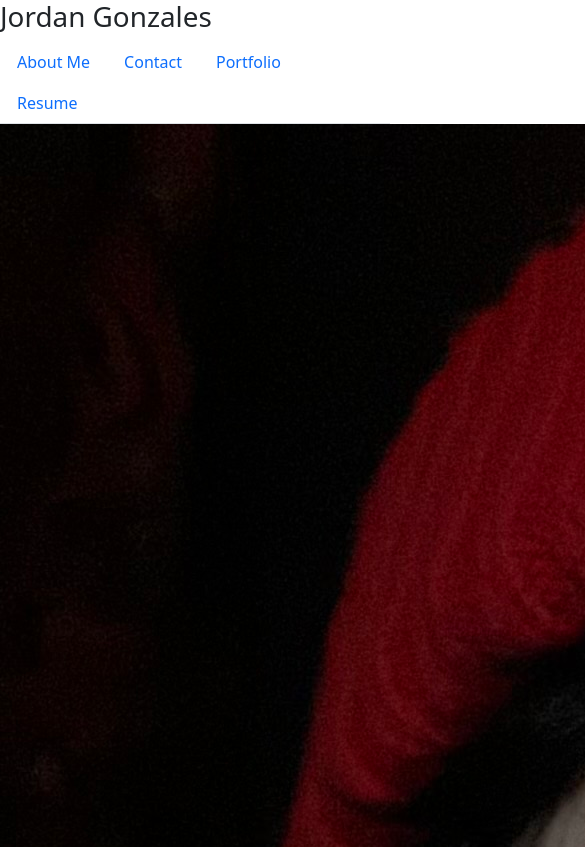
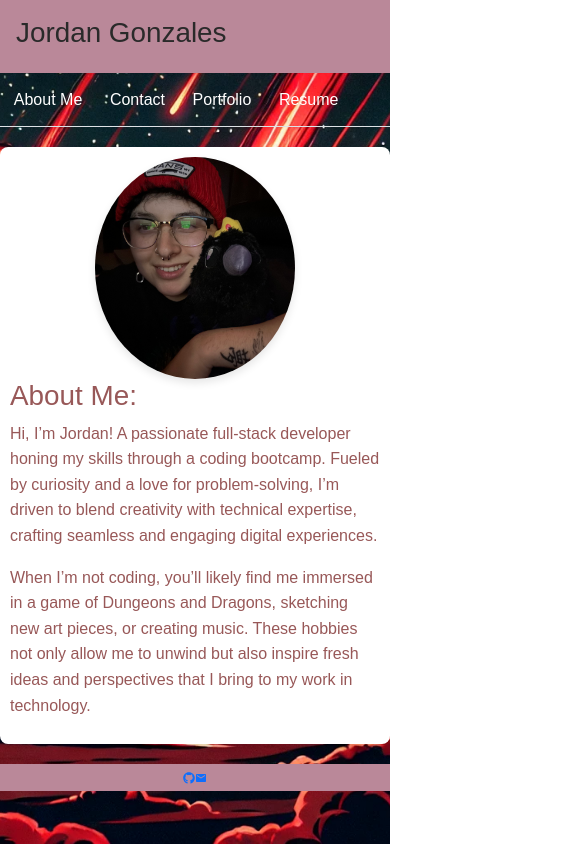
Before and after one commit to JordanGWiz/Digital-Flow, a React (Vite) app: page / in a window 390 px wide. Shown: the top 847 px of the page, 585 px wide, since content can reach past the window. Built offline with nearby package versions, Linux system fonts and the light colour scheme.

Commit message:
Big style commit and anything little changes needed

```diff
--- a/src/pages/Portforlio.jsx
+++ b/src/pages/Portforlio.jsx
@@ -28,12 +28,11 @@ const projectData = [
   },
 ];
 
-
 const Portfolio = () => {
   return (
-    <div className="portfolioCardContainer">
-      <h1 className="portfolioCardTitle">Portfolio</h1>
-      <div className="portfolioCustomCard">
+    <div className="portfolioContainer">
+      <h1 className="portfolioHeading">Portfolio</h1>
+      <div className="portfolioGrid">
         {projectData.map((project, index) => (
           <Project
             key={index}
--- a/src/pages/Resume.jsx
+++ b/src/pages/Resume.jsx
@@ -1,8 +1,13 @@
+import React from "react";
+import "../styles/style.css";
+
 const Resume = () => {
   return (
-    <div>
+    <div className="resume-container">
       <h1>Resume</h1>
-      <p>This is the resume page.</p>
+      <div className="resume-card">
+        <p>coming soon!!</p>
+      </div>
     </div>
   );
 };
--- a/src/styles/style.css
+++ b/src/styles/style.css
@@ -0,0 +1,381 @@
+:root {
+  --white: #ffffff;
+  --hat: #ba8899;
+  --bright: #a80038;
+  --deep: #985858;
+  --charcoal: #2a2a2a;
+}
+
+body {
+  margin: 0;
+  padding: 0;
+  font-family: Arial, sans-serif;
+  line-height: 1.6;
+  background-image: url("../../public/images/DALL·E\ 2024-09-26\ 16.37.50\ -\ A\ dramatic\ animated\ scene\ with\ a\ red-themed\ sky\ filled\ with\ dark\ red\ clouds\ and\ glowing\ red\ comets\ streaking\ across\ the\ sky.\ The\ scene\ is\ atmospheric\,.webp");
+  background-size: cover;
+  background-position: center;
+  background-repeat: no-repeat;
+  background-attachment: fixed;
+}
+* {
+  margin: 0;
+  padding: 0;
+  box-sizing: border-box;
+}
+
+/*=======App Container Styles======*/
+.app-container {
+  display: flex;
+  flex-direction: column;
+  align-items: stretch;
+  min-height: 100vh;
+}
+
+/*=======Header Styles======*/
+header {
+  background-color: var(--hat);
+  padding: 1rem;
+  color: var(--charcoal);
+}
+
+/*=======Navigation Styles======*/
+nav {
+  background-color: var(--white);
+  padding: 1rem 0;
+  width: 100%;
+  margin-bottom: 1rem;
+  text-decoration: none;
+}
+
+nav ul {
+  list-style-type: none;
+  display: flex;
+  justify-content: flex-end;
+  width: 100%;
+  margin: 0 auto;
+  padding: 0 1rem;
+}
+
+nav ul li {
+  margin-left: 1rem;
+}
+
+nav ul li a,
+.nav-link {
+  color: var(--white);
+  text-decoration: none;
+  padding: 0.5rem 1rem;
+  display: block;
+  text-align: right;
+  transition: background-color 0.3s ease;
+}
+
+nav ul li a:hover,
+.nav-link:hover {
+  background-color: var(--deep);
+  text-decoration: none;
+}
+
+/*=======Main Content Styles======*/
+.content-area {
+  padding: 2rem;
+  text-align: center;
+}
+
+.self-image {
+  max-width: 100%;
+  margin: 0 auto;
+  display: flex;
+  justify-content: center;
+}
+
+.self-img {
+  max-width: 200px;
+  width: 100%;
+  height: auto;
+  border-radius: 50%;
+  box-shadow: 0 4px 8px rgba(0, 0, 0, 0.1);
+}
+
+.about-container {
+  width: 70%;
+  height: 100%;
+  margin: 20px auto;
+  padding: 20px;
+  font-family: "Arial", sans-serif;
+  color: var(--deep);
+  background-color: var(--white);
+  border-radius: 8px;
+  box-shadow: 0 4px 8px rgba(0, 0, 0, 0.1);
+}
+
+/*=======Footer Styles======*/
+footer {
+  background-color: var(--hat);
+  text-align: center;
+  color: var(--white);
+  padding: 1rem;
+  margin-top: auto;
+}
+
+/*=======Contact Page Styles======*/
+.contact-container {
+  max-width: 500px;
+  margin: 0 auto;
+  padding: 20px;
+  border: 1px solid var(--hat);
+  border-radius: 8px;
+  box-shadow: 0 2px 10px rgba(0, 0, 0, 0.1);
+  background-color: var(--white);
+  text-align: center;
+}
+
+.contact-container h1 {
+  margin-bottom: 20px;
+  font-size: 24px;
+  color: var(--deep);
+}
+
+.contact-container form > div {
+  margin-bottom: 15px;
+  text-align: left;
+}
+
+.contact-container label {
+  display: block;
+  margin-bottom: 5px;
+  font-weight: bold;
+  color: var(--deep);
+}
+
+.contact-input {
+  width: calc(100% - 22px);
+  padding: 10px;
+  border: 1px solid var(--hat);
+  border-radius: 4px;
+  font-size: 16px;
+  outline: none;
+}
+
+.contact-input:focus {
+  border-color: var(--bright);
+}
+
+.error {
+  color: red;
+  font-size: 14px;
+  margin-top: 5px;
+}
+
+.contact-submit {
+  background-color: var(--hat);
+  color: var(--white);
+  padding: 10px 20px;
+  border: none;
+  border-radius: 4px;
+  font-size: 16px;
+  cursor: pointer;
+  transition: background-color 0.3s ease;
+}
+
+.contact-submit:hover {
+  background-color: var(--deep);
+}
+/* ======= Resume Container========== */
+.resume-container {
+  max-width: 500px;
+  margin: 0 auto;
+  padding: 20px;
+  text-align: center;
+  color: var(--white);
+}
+
+.resume-card {
+  padding: 20px;
+  border: 1px solid var(--hat);
+  border-radius: 8px;
+  box-shadow: 0 2px 10px rgba(0, 0, 0, 0.1);
+  background-color: var(--white);
+  text-align: left;
+}
+
+.resume-card h1 {
+  font-size: 24px;
+  margin-bottom: 20px;
+  color: var(--deep);
+}
+
+.resume-card p {
+  font-size: 16px;
+  color: var(--deep);
+}
+
+/*=======Portfolio Card Styles======*/
+.portfolioContainer {
+  max-width: 1200px;
+  margin: 0 auto;
+  padding: 40px 20px;
+  text-align: center;
+}
+
+.portfolioHeading {
+  margin-bottom: 40px;
+  font-size: 32px;
+  color: var(--deep);
+}
+
+.portfolioGrid {
+  display: flex;
+  flex-wrap: wrap;
+  justify-content: center;
+  gap: 20px;
+}
+
+.projectCard {
+  background-color: var(--white);
+  border: 1px solid var(--hat);
+  border-radius: 8px;
+  box-shadow: 0 2px 10px rgba(0, 0, 0, 0.1);
+  overflow: hidden;
+  width: 300px;
+  height: auto;
+  text-align: left;
+  transition: transform 0.3s ease;
+}
+
+.projectCard img {
+  width: 100%;
+  height: 200px;
+  display: block;
+}
+
+.projectCardTitle {
+  font-size: 20px;
+  margin: 15px;
+  color: var(--deep);
+}
+
+.projectCardLinks {
+  display: flex;
+  justify-content: space-between;
+  padding: 0 15px 15px;
+}
+
+.projectCardLinks a:hover {
+  cursor: pointer;
+}
+
+/*=======Resume Styles======*/
+.coming-soon-image {
+  width: 500px;
+  height: auto;
+}
+
+/*=======Responsive Design======*/
+@media (max-width: 768px) {
+  /*=======Navigation Responsive Styles======*/
+  nav ul {
+    flex-direction: column;
+    align-items: center;
+    padding: 0 1rem;
+  }
+
+  nav ul li {
+    margin: 0.5rem 0;
+  }
+
+  nav ul li a,
+  .nav-link {
+    padding: 1rem;
+    font-size: 18px;
+    text-align: center;
+  }
+
+  /*=======Portfolio Responsive Styles======*/
+  .portfolioGrid {
+    flex-direction: column;
+    align-items: center;
+  }
+
+  .projectCard {
+    width: 100%;
+    margin-bottom: 20px;
+  }
+
+  /*=======About/Contact Container Responsive Styles======*/
+  .about-container,
+  .contact-container {
+    width: 90%;
+    padding: 15px;
+  }
+
+  /*=======Profile/Coming Soon Image Responsive Styles======*/
+  .profile-img,
+  .coming-soon-image {
+    width: 100%;
+    height: auto;
+  }
+
+  /*=======Content Area Responsive Styles======*/
+  .content-area {
+    padding: 1rem;
+  }
+
+  .portfolioHeading,
+  .contact-container h1 {
+    font-size: 28px;
+  }
+
+  .projectCardTitle {
+    font-size: 18px;
+  }
+
+  .contact-container label {
+    font-size: 14px;
+  }
+
+  .contact-submit {
+    font-size: 14px;
+    padding: 8px 16px;
+  }
+
+  footer {
+    padding: 0.5rem;
+    font-size: 14px;
+  }
+}
+
+@media (max-width: 480px) {
+  /*=======Navigation Small Screen Styles======*/
+  nav ul li a,
+  .nav-link {
+    padding: 0.8rem;
+    font-size: 16px;
+  }
+
+  /*=======About/Contact Small Screen Styles======*/
+  .about-container,
+  .contact-container {
+    width: 100%;
+    padding: 10px;
+  }
+
+  /*=======Content Small Screen Styles======*/
+  .content-area {
+    padding: 0.5rem;
+  }
+
+  .portfolioHeading,
+  .contact-container h1 {
+    font-size: 24px;
+  }
+
+  .projectCardTitle {
+    font-size: 16px;
+  }
+
+  footer {
+    padding: 0.25rem;
+    font-size: 12px;
+  }
+}
```
Also changed, not shown: public/images/DALL·E 2024-09-26 16.37.50 - A dramatic animated scene with a red-themed sky filled with dark red clouds and glowing red comets streaking across the sky. The scene is atmospheric,.webp (added).
